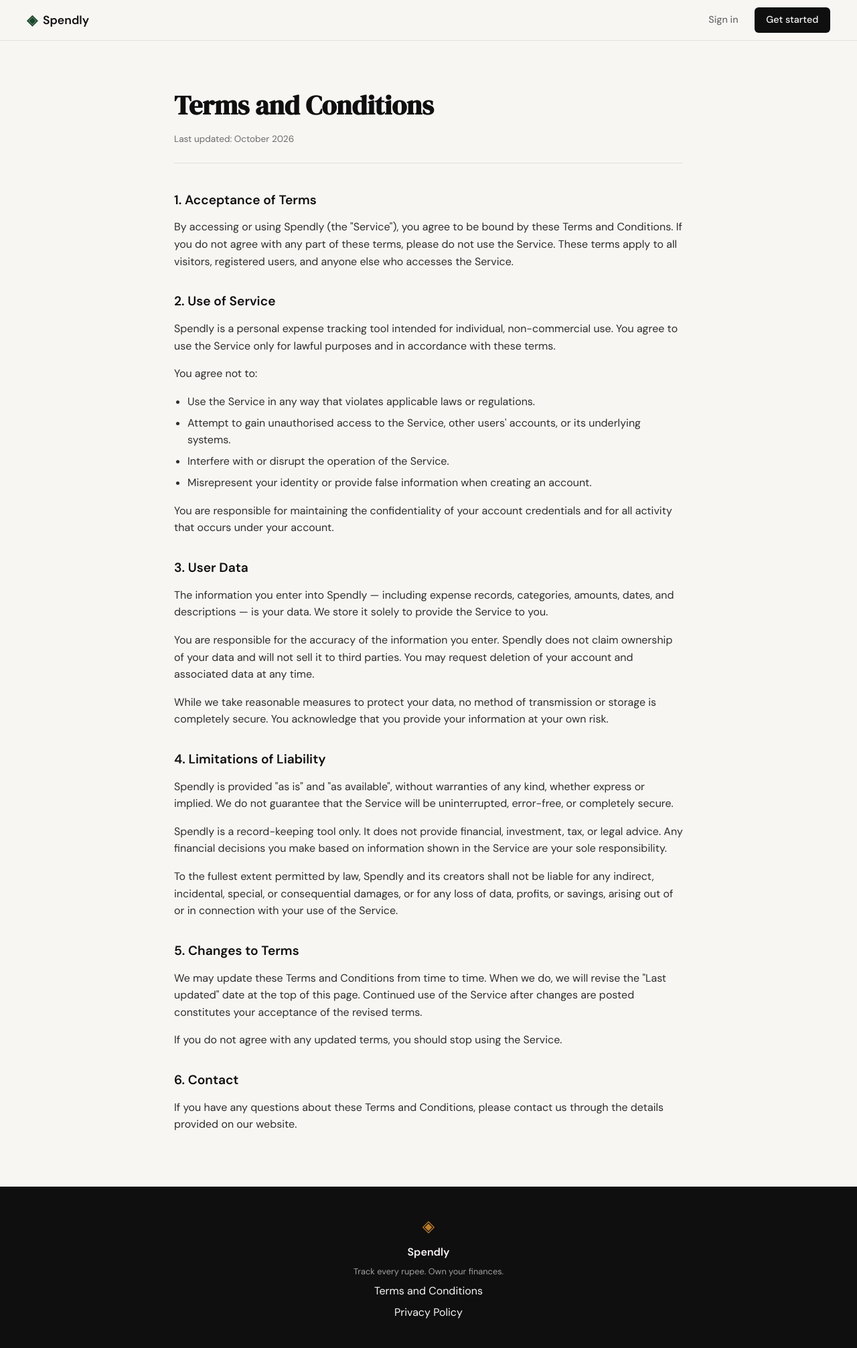
After one commit to faruque-h/spendly-campusx-project, a Flask app: page /terms in a window 1280 px wide. The commit adds this page. Shown: the whole page at 67% size. Run offline with Flask 3, Linux system fonts and the light colour scheme.

Commit message:
landing: add terms and conditions page and route

```diff
--- a/app.py
+++ b/app.py
@@ -20,6 +20,11 @@
 @app.route("/login")
 def login():
     return render_template("login.html")
+
+
+@app.route("/terms")
+def terms():
+    return render_template("terms.html")
 
 
 # ------------------------------------------------------------------ #
--- a/static/css/style.css
+++ b/static/css/style.css
@@ -478,6 +478,62 @@
 .auth-switch a:hover { text-decoration: underline; }
 
 /* ------------------------------------------------------------------ */
+/* Legal pages                                                         */
+/* ------------------------------------------------------------------ */
+
+.legal-section {
+    padding: 4rem 2rem;
+}
+
+.legal-container {
+    max-width: 760px;
+    margin: 0 auto;
+}
+
+.legal-header {
+    margin-bottom: 2.5rem;
+    padding-bottom: 1.5rem;
+    border-bottom: 1px solid var(--border);
+}
+
+.legal-title {
+    font-family: var(--font-display);
+    font-size: 2.5rem;
+    color: var(--ink);
+    margin-bottom: 0.5rem;
+}
+
+.legal-updated {
+    font-size: 0.85rem;
+    color: var(--ink-muted);
+}
+
+.legal-body h2 {
+    font-size: 1.2rem;
+    font-weight: 600;
+    color: var(--ink);
+    margin: 2rem 0 0.75rem;
+}
+
+.legal-body h2:first-child {
+    margin-top: 0;
+}
+
+.legal-body p {
+    color: var(--ink-soft);
+    margin-bottom: 1rem;
+}
+
+.legal-body ul {
+    margin: 0 0 1rem 1.25rem;
+    color: var(--ink-soft);
+}
+
+.legal-body li {
+    margin-bottom: 0.4rem;
+}
+
+/* ------------------------------------------------------------------ */
 /* Footer                                                              */
 /* ------------------------------------------------------------------ */
 
--- a/templates/base.html
+++ b/templates/base.html
@@ -34,7 +34,7 @@
             <span class="brand-icon">◈</span>
             <span class="footer-name">Spendly</span>
             <p class="footer-copy">Track every rupee. Own your finances.</p>
-            <a href="#">Terms and Conditions</a>
+            <a href="{{ url_for('terms') }}">Terms and Conditions</a>
             <a href="#">Privacy Policy</a>
         </div>
     </footer>
--- /dev/null
+++ b/templates/terms.html
@@ -0,0 +1,99 @@
+{% extends "base.html" %}
+
+{% block title %}Terms and Conditions — Spendly{% endblock %}
+
+{% block content %}
+
+<section class="legal-section">
+    <div class="legal-container">
+
+        <div class="legal-header">
+            <h1 class="legal-title">Terms and Conditions</h1>
+            <p class="legal-updated">Last updated: October 2026</p>
+        </div>
+
+        <div class="legal-body">
+
+            <h2>1. Acceptance of Terms</h2>
+            <p>
+                By accessing or using Spendly (the "Service"), you agree to be bound by these
+                Terms and Conditions. If you do not agree with any part of these terms, please
+                do not use the Service. These terms apply to all visitors, registered users, and
+                anyone else who accesses the Service.
+            </p>
+
+            <h2>2. Use of Service</h2>
+            <p>
+                Spendly is a personal expense tracking tool intended for individual, non-commercial
+                use. You agree to use the Service only for lawful purposes and in accordance with
+                these terms.
+            </p>
+            <p>You agree not to:</p>
+            <ul>
+                <li>Use the Service in any way that violates applicable laws or regulations.</li>
+                <li>Attempt to gain unauthorised access to the Service, other users' accounts, or its underlying systems.</li>
+                <li>Interfere with or disrupt the operation of the Service.</li>
+                <li>Misrepresent your identity or provide false information when creating an account.</li>
+            </ul>
+            <p>
+                You are responsible for maintaining the confidentiality of your account credentials
+                and for all activity that occurs under your account.
+            </p>
+
+            <h2>3. User Data</h2>
+            <p>
+                The information you enter into Spendly — including expense records, categories,
+                amounts, dates, and descriptions — is your data. We store it solely to provide the
+                Service to you.
+            </p>
+            <p>
+                You are responsible for the accuracy of the information you enter. Spendly does not
+                claim ownership of your data and will not sell it to third parties. You may request
+                deletion of your account and associated data at any time.
+            </p>
+            <p>
+                While we take reasonable measures to protect your data, no method of transmission or
+                storage is completely secure. You acknowledge that you provide your information at
+                your own risk.
+            </p>
+
+            <h2>4. Limitations of Liability</h2>
+            <p>
+                Spendly is provided "as is" and "as available", without warranties of any kind,
+                whether express or implied. We do not guarantee that the Service will be
+                uninterrupted, error-free, or completely secure.
+            </p>
+            <p>
+                Spendly is a record-keeping tool only. It does not provide financial, investment,
+                tax, or legal advice. Any financial decisions you make based on information shown in
+                the Service are your sole responsibility.
+            </p>
+            <p>
+                To the fullest extent permitted by law, Spendly and its creators shall not be liable
+                for any indirect, incidental, special, or consequential damages, or for any loss of
+                data, profits, or savings, arising out of or in connection with your use of the
+                Service.
+            </p>
+
+            <h2>5. Changes to Terms</h2>
+            <p>
+                We may update these Terms and Conditions from time to time. When we do, we will
+                revise the "Last updated" date at the top of this page. Continued use of the Service
+                after changes are posted constitutes your acceptance of the revised terms.
+            </p>
+            <p>
+                If you do not agree with any updated terms, you should stop using the Service.
+            </p>
+
+            <h2>6. Contact</h2>
+            <p>
+                If you have any questions about these Terms and Conditions, please contact us through
+                the details provided on our website.
+            </p>
+
+        </div>
+
+    </div>
+</section>
+
+{% endblock %}
```
